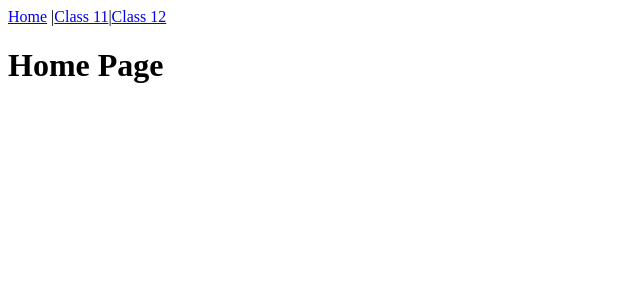
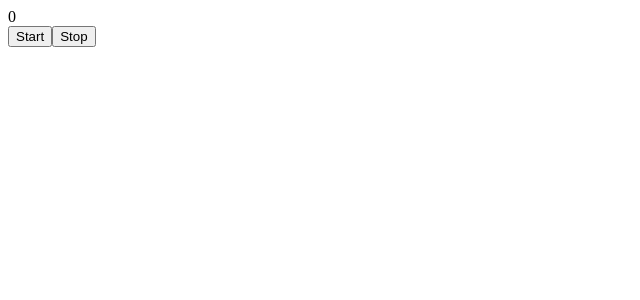
Before and after one commit to Parnava-Ghosh/Basic-React-Projects, a React (Vite) app: page / in a window 1280 px wide. Shown: the top 300 px of the page, without its empty margins (0-640 px from the left). Built offline with nearby package versions, Linux system fonts and the light colour scheme.

Commit message:
StopWatch using React

```diff
--- /dev/null
+++ b/src/StopWatch/App.jsx
@@ -0,0 +1,25 @@
+import { useRef, useState } from "react";
+
+export default function App() {
+  // import { useEffect } from 'react';
+  const [sec, setSec] = useState(0);
+    const timer = useRef();
+  function startClock() {
+    let value = setInterval(() => {
+      setSec((c) => c + 1);
+    }, 1000);
+    timer.current = value;
+  }
+
+  function stopClock(){
+    clearInterval(timer.current);
+  }
+
+  return (
+    <>
+      <span>{sec}</span> <br />
+      <button onClick={startClock}>Start</button>
+      <button onClick={stopClock}>Stop</button>
+    </>
+  );
+}
--- a/src/main.jsx
+++ b/src/main.jsx
@@ -1,5 +1,5 @@
 import { createRoot } from 'react-dom/client'
-import App from './Routing_SPA/App.jsx'
+import App from './StopWatch/App.jsx'
 
 createRoot(document.getElementById('root')).render(
     <App />
```
